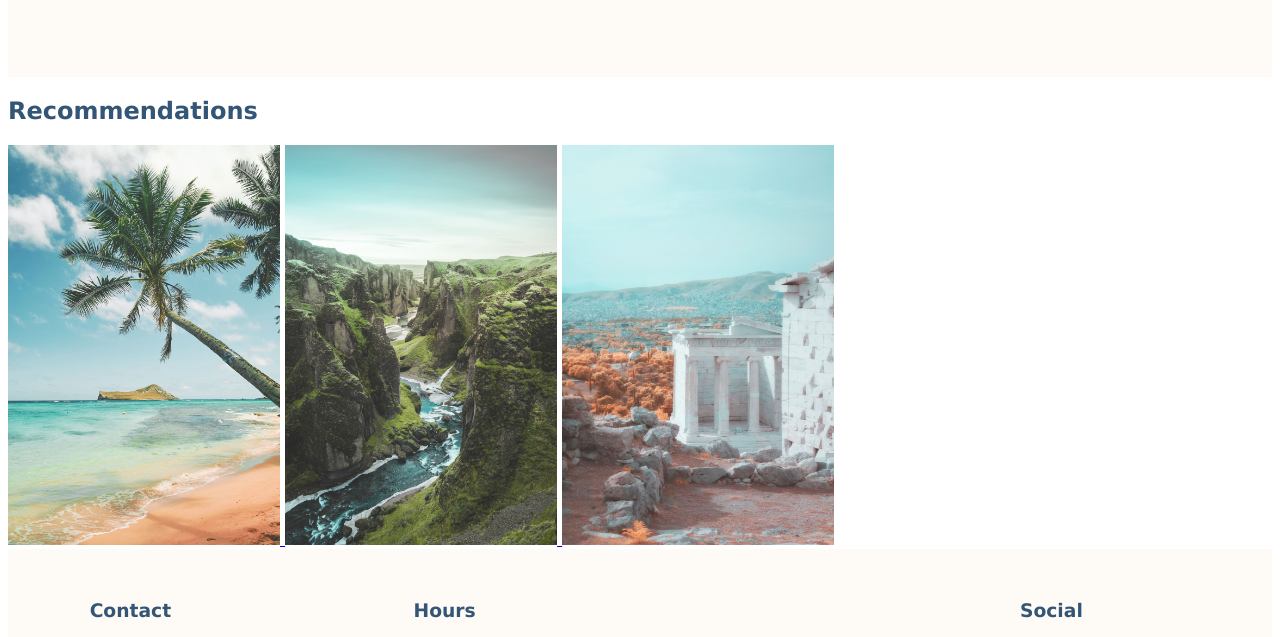
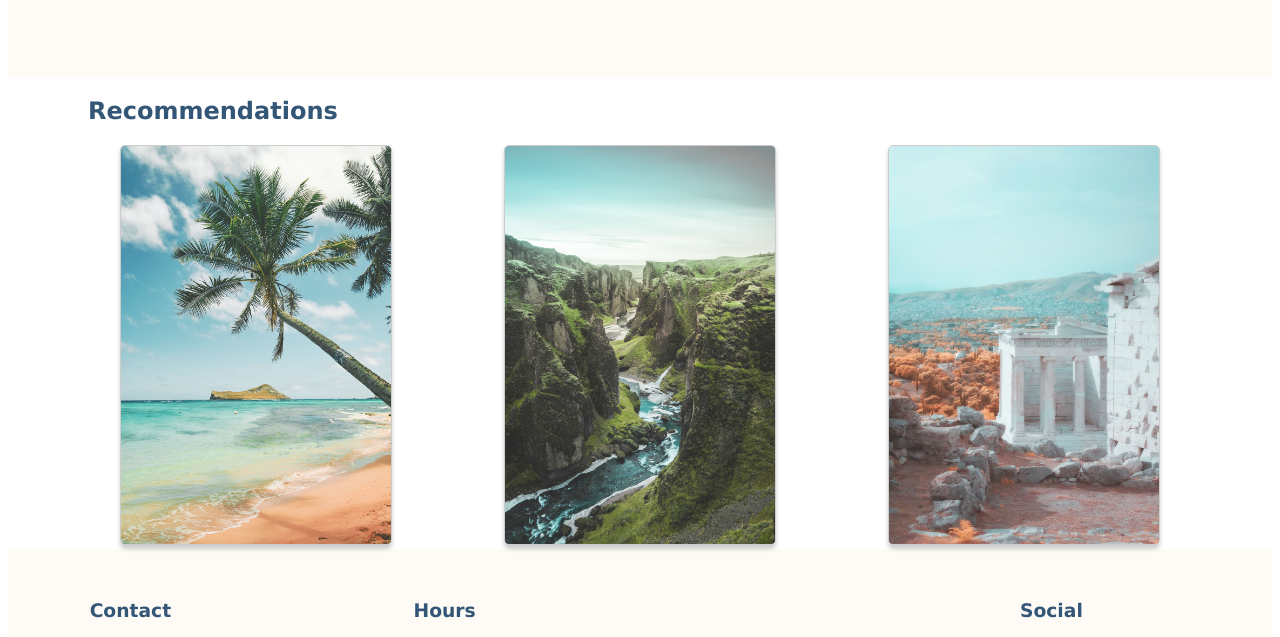
Before and after one commit to jacky-ui/jacky-du-travelsite, a plain HTML site: page index.html in a window 1280 px wide. Shown: the part 481-1118 px from the top of the page. Drawn offline with Linux system fonts and the light colour scheme.

Commit message:
add index img

```diff
--- a/CSS/main.css
+++ b/CSS/main.css
@@ -1,3 +1,8 @@
+/* Styling for "Recommendations heading */
+.heading {
+    margin-left: 5rem;
+}
+
 /* Hero Banner Styling */
 .hero-banner {
     display: flex;
@@ -24,7 +29,15 @@
 }
 
 /* Card Section */
+.card {
+    display: flex;
+    justify-content: space-evenly;
+}
+
 .card-img__size {
     width: 17rem;
     height: 25rem;
+    border-radius: 5px;
+    border: 1px solid rgba(0, 0, 0, 0.2);
+    box-shadow: 0px 4px 4px rgba(0, 0, 0, 0.2);
 }
--- a/index.html
+++ b/index.html
@@ -47,17 +47,17 @@
                         <img class ="hero-banner__img" src ="./Assets/Images/hero.png" alt ="travel site logo">
                     </div>
                 </div>
-
             </header>
 
             <section>
-                <h2>Recommendations</h2>
+                <h2 class ="heading">Recommendations</h2>
                 <div class ="card">
                     <a href="#">
                         <img class ="card-img__size" src ="./Assets/Images/hawaii.jpg" alt ="hawaii">
                     </a>
                     <a href="#">
                         <img class ="card-img__size" src ="./Assets/Images/iceland.jpg" alt ="iceland">
+
                     </a>
                     <a href="#">
                         <img class ="card-img__size" src ="./Assets/Images/greece.jpg" alt ="greece">
@@ -65,50 +65,6 @@
                 </div>
 
             </section>
-
-            <!-- <footer>
-                <section class ="address-info background-color">
-                    <div class ="address-info__section">
-                        <h3>Contact</h3>
-                        <p class ="address-info__text">EMAIL</p>
-                        <p>info@travelsite.com</p>
-                    </div>
-
-                    <div class ="address-info__section">
-                        <h3>Hours</h3>
-                        <div class ="address-info__direction">
-                            <div class ="address-info__time">
-                                <p class ="address-info__text">MONDAY - FRIDAY</p>
-                                <p>9:00 AM - 5:00 PM</p>
-                            </div>
-
-                            <div class ="address-info__time">
-                                <p class ="address-info__text">SATURDAY</p>
-                                <p>10:00 AM - 4:00 PM</p>
-                            </div>
-                            <div class ="address-info__time">
-                                <p class ="address-info__text">SUNDAY</p>
-                                <p>Closed</p>
-                            </div>
-                        </div>
-                    </div>
-
-                    <div class ="address-info__section">
-                        <h3>Social</h3>
-                        <div class ="address-info__socialimg">
-                            <a class ="no-name" href="#">
-                                <img class ="address-info__imgsize" src="./Assets/Icons/icon-instagram.png" alt="instagram page">
-                            </a>
-                            <a class ="no-name" href="#">
-                                <img class ="address-info__imgsize" src="./Assets/Icons/icon-facebook.png" alt="facebook page">
-                            </a>
-                            <a class ="no-name" href="#">
-                                <img class ="address-info__imgsize" src="./Assets/Icons/icon-twitter.png" alt="twitter page">
-                            </a>
-                        </div>
-                    </div>
-                </section>
-            </footer> -->
 
             <footer>
                 <div class ="address-container">
```
